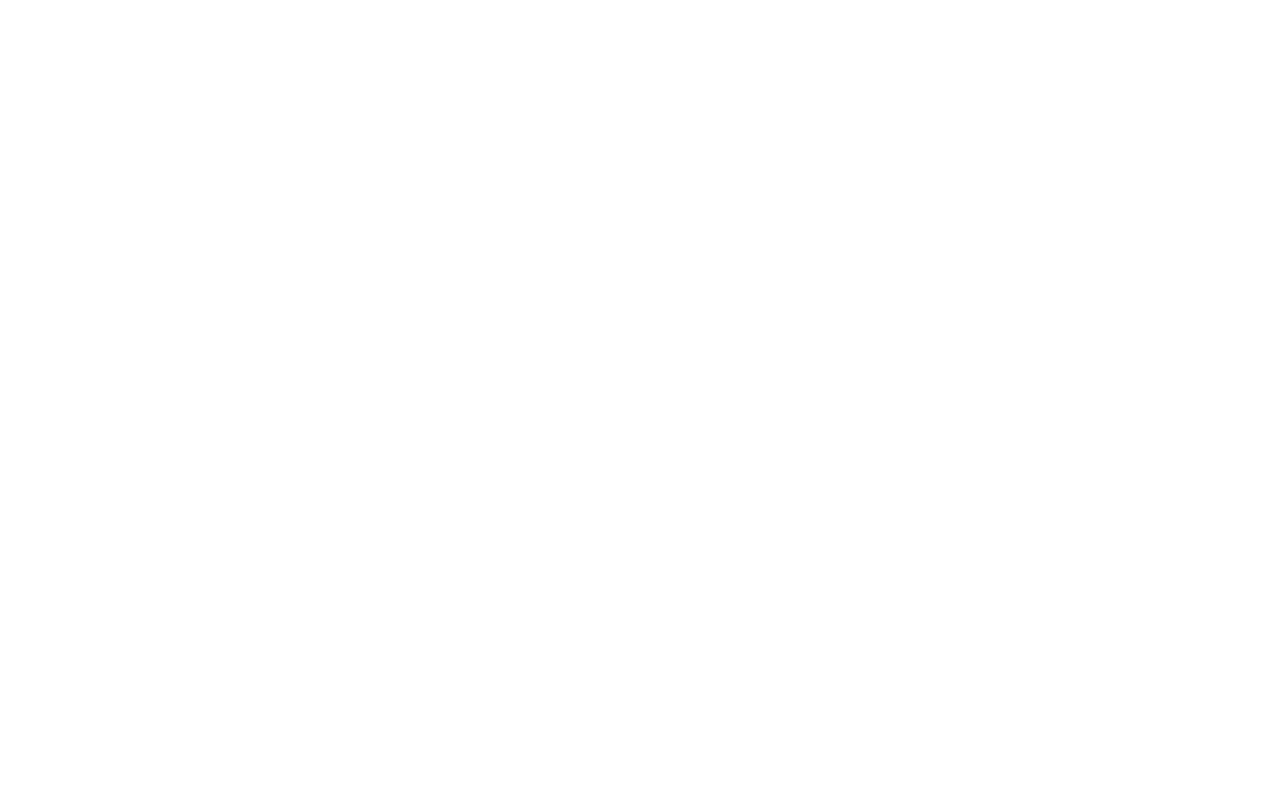
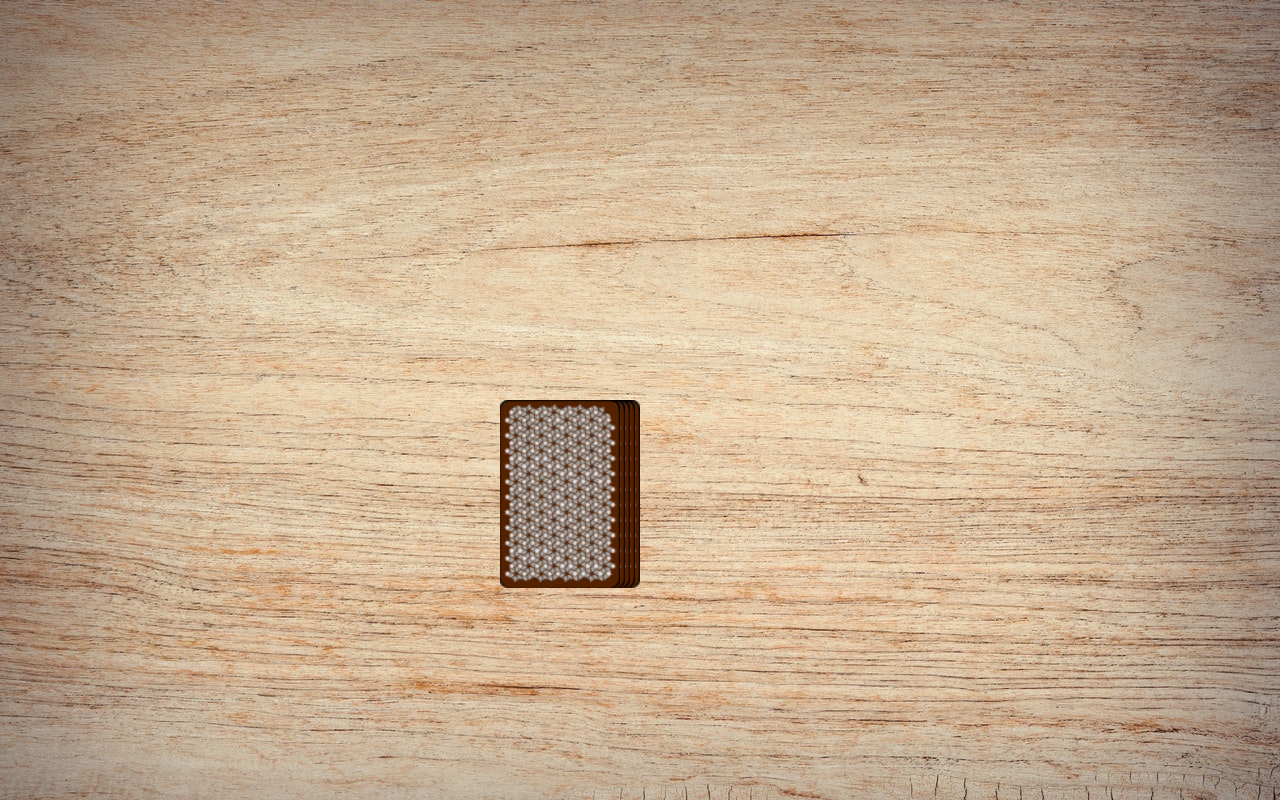
Before and after one commit to 43and18zeroes/ringoffire, an Angular app: page /game in a window 1280 px wide. Before the commit this address led to /. Built offline with nearby package versions, Linux system fonts and the light colour scheme.

Commit message:
cards added

```diff
--- a/src/app/app-routing.module.ts
+++ b/src/app/app-routing.module.ts
@@ -1,9 +1,11 @@
 import { NgModule } from '@angular/core';
 import { RouterModule, Routes } from '@angular/router';
 import { StartScreenComponent } from './start-screen/start-screen.component';
+import { GameComponent } from './game/game.component';
 
 const routes: Routes = [
-  { path: '', component: StartScreenComponent }
+  { path: '', component: StartScreenComponent },
+  { path: 'game', component: GameComponent }
 ];
 
 @NgModule({
--- a/src/app/app.module.ts
+++ b/src/app/app.module.ts
@@ -4,11 +4,13 @@
 import { AppRoutingModule } from './app-routing.module';
 import { AppComponent } from './app.component';
 import { StartScreenComponent } from './start-screen/start-screen.component';
+import { GameComponent } from './game/game.component';
 
 @NgModule({
   declarations: [
     AppComponent,
-    StartScreenComponent
+    StartScreenComponent,
+    GameComponent
   ],
   imports: [
     BrowserModule,
--- /dev/null
+++ b/src/app/game/game.component.html
@@ -0,0 +1,7 @@
+<div class="field">
+
+    <div class="card-stack">
+        <img *ngFor="let c of [0, 1, 2, 3, 4]; let i = index;" [ngStyle]="{'right.px': i * 5}"
+            src="assets/img/cards/card_cover.png" alt="" srcset="">
+    </div>
+</div>
--- /dev/null
+++ b/src/app/game/game.component.scss
@@ -0,0 +1,19 @@
+.field {
+    width: 100vw;
+    height: 100vh;
+    max-width: 100%;
+    background-image: url("/assets/img/board.jpg");
+    background-size: cover;
+    display: flex;
+    justify-content: center;
+    align-items: center;
+}
+
+.card-stack {
+    position: relative;
+
+    img {
+        position: absolute;
+        width: 120px;
+    }
+}
--- /dev/null
+++ b/src/app/game/game.component.ts
@@ -0,0 +1,15 @@
+import { Component, OnInit } from '@angular/core';
+
+@Component({
+  selector: 'app-game',
+  templateUrl: './game.component.html',
+  styleUrls: ['./game.component.scss']
+})
+export class GameComponent implements OnInit {
+
+  constructor() { }
+
+  ngOnInit(): void {
+  }
+
+}
--- a/src/app/start-screen/start-screen.component.html
+++ b/src/app/start-screen/start-screen.component.html
@@ -1,3 +1,7 @@
 <div class="start-screen">
     <img src="assets/img/startbox.png" alt="" srcset="">
+
+    <div class="start-label-box">
+        <img (click)="newGame()" src="assets/img/startlabel.png" alt="" srcset="">
+    </div>
 </div>
--- a/src/app/start-screen/start-screen.component.scss
+++ b/src/app/start-screen/start-screen.component.scss
@@ -11,3 +11,22 @@
         height: 100vh;
     }
 }
+
+.start-label-box {
+    position: absolute;
+    right: 0;
+    left: 0;
+    bottom: 50px;
+    display: flex;
+    justify-content: center;
+
+    img{
+        width: 40vw;
+        height: auto;
+
+        &:hover {
+            filter: brightness(1.25);
+            cursor: pointer;
+        }
+    }
+}
--- a/src/app/start-screen/start-screen.component.ts
+++ b/src/app/start-screen/start-screen.component.ts
@@ -1,4 +1,5 @@
 import { Component, OnInit } from '@angular/core';
+import { Router } from '@angular/router';
 
 @Component({
   selector: 'app-start-screen',
@@ -7,9 +8,13 @@
 })
 export class StartScreenComponent implements OnInit {
 
-  constructor() { }
+  constructor(private router: Router) { }
 
   ngOnInit(): void {
   }
 
+  newGame() {
+    this.router.navigateByUrl('/game');
+  }
+
 }
```
Also changed, not shown: 1 other file (tests, documents, lock files or other folders).
